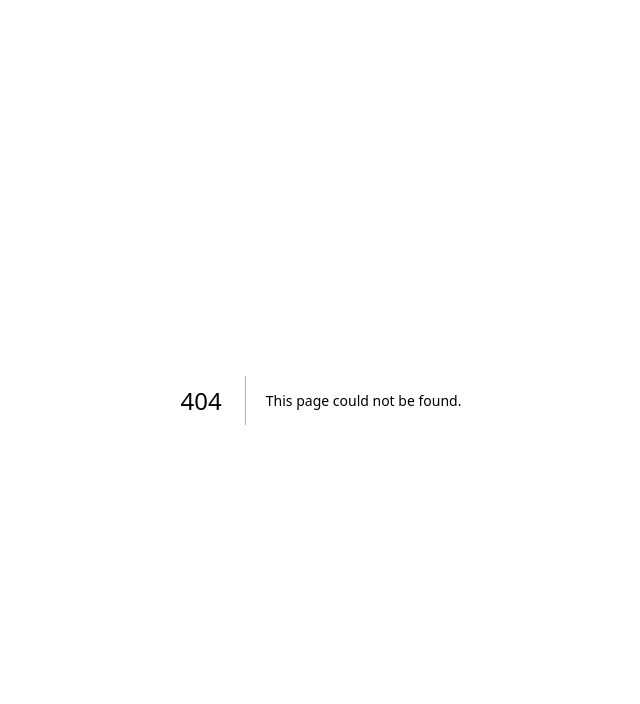
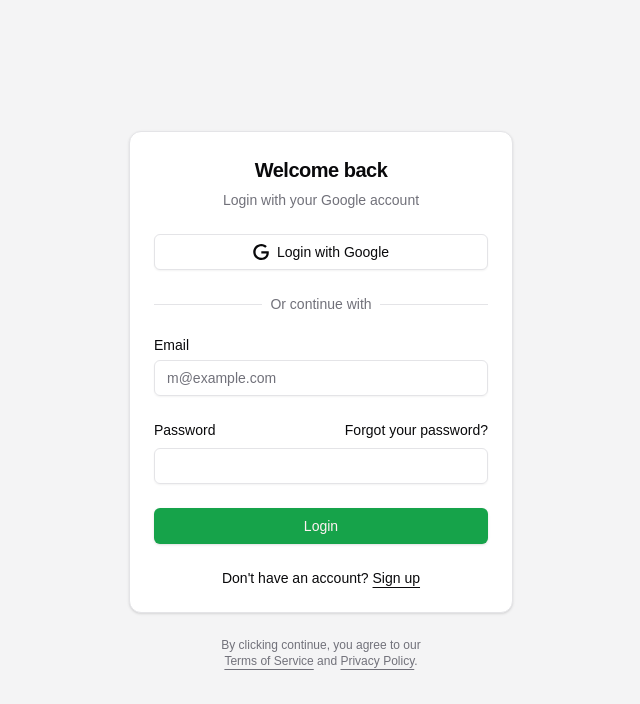
Before and after one commit to codecollab123/codecollab-frontend, a Next.js app: page /auth/login in a window 1280 px wide. Before the commit this address had no page. Shown: the top 704 px of the page, without its empty margins (319-959 px from the left). Built offline with nearby package versions, Linux system fonts and the light colour scheme.

Commit message:
login page

```diff
--- /dev/null
+++ b/src/app/auth/login/page.tsx
@@ -0,0 +1,88 @@
+'use client';
+import { Button } from "@/components/ui/button";
+import {
+  Card,
+  CardContent,
+  CardDescription,
+  CardHeader,
+  CardTitle,
+} from "@/components/ui/card";
+import { Input } from "@/components/ui/input";
+import { Label } from "@/components/ui/label"
+
+
+export default function LoginPage() {
+  return (
+    <div className="flex min-h-svh flex-col items-center justify-center gap-6 bg-muted p-6 md:p-10">
+      <div className="flex w-full max-w-sm flex-col gap-6">
+      <Card>
+        <CardHeader className="text-center">
+          <CardTitle className="text-xl">Welcome back</CardTitle>
+          <CardDescription>
+            Login with your Google account
+          </CardDescription>
+        </CardHeader>
+        <CardContent>
+          <form>
+            <div className="grid gap-6">
+              <div className="flex flex-col gap-4">
+                <Button variant="outline" className="w-full">
+                  <svg xmlns="http://www.w3.org/2000/svg" viewBox="0 0 24 24">
+                    <path
+                      d="M12.48 10.92v3.28h7.84c-.24 1.84-.853 3.187-1.787 4.133-1.147 1.147-2.933 2.4-6.053 2.4-4.827 0-8.6-3.893-8.6-8.72s3.773-8.72 8.6-8.72c2.6 0 4.507 1.027 5.907 2.347l2.307-2.307C18.747 1.44 16.133 0 12.48 0 5.867 0 .307 5.387.307 12s5.56 12 12.173 12c3.573 0 6.267-1.173 8.373-3.36 2.16-2.16 2.84-5.213 2.84-7.667 0-.76-.053-1.467-.173-2.053H12.48z"
+                      fill="currentColor"
+                    />
+                  </svg>
+                  Login with Google
+                </Button>
+              </div>
+              <div className="relative text-center text-sm after:absolute after:inset-0 after:top-1/2 after:z-0 after:flex after:items-center after:border-t after:border-border">
+                <span className="relative z-10 bg-background px-2 text-muted-foreground">
+                  Or continue with
+                </span>
+              </div>
+              <div className="grid gap-6">
+                <div className="grid gap-2">
+                  <Label htmlFor="email">Email</Label>
+                  <Input
+                    id="email"
+                    type="email"
+                    placeholder="m@example.com"
+                    required
+                  />
+                </div>
+                <div className="grid gap-2">
+                  <div className="flex items-center">
+                    <Label htmlFor="password">Password</Label>
+                    <a
+                      href="#"
+                      className="ml-auto text-sm underline-offset-4 hover:underline"
+                    >
+                      Forgot your password?
+                    </a>
+                  </div>
+                  <Input id="password" type="password" required />
+                </div>
+                <Button type="submit" className="w-full">
+                  Login
+                </Button>
+              </div>
+              <div className="text-center text-sm">
+                Don&apos;t have an account?{" "}
+                <a href="#" className="underline underline-offset-4">
+                  Sign up
+                </a>
+              </div>
+            </div>
+          </form>
+        </CardContent>
+      </Card>
+      <div className="text-balance text-center text-xs text-muted-foreground [&_a]:underline [&_a]:underline-offset-4 [&_a]:hover:text-primary  ">
+        By clicking continue, you agree to our <a href="#">Terms of Service</a>{" "}
+        and <a href="#">Privacy Policy</a>.
+      </div>
+
+      </div>
+    </div>
+  )
+}
```
